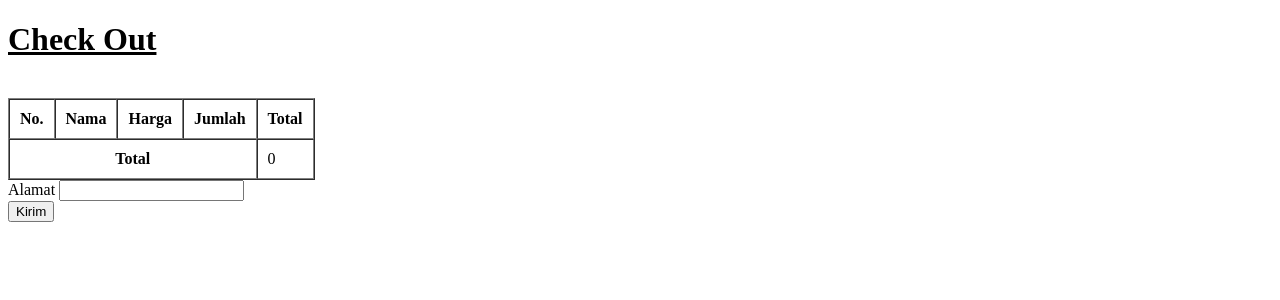
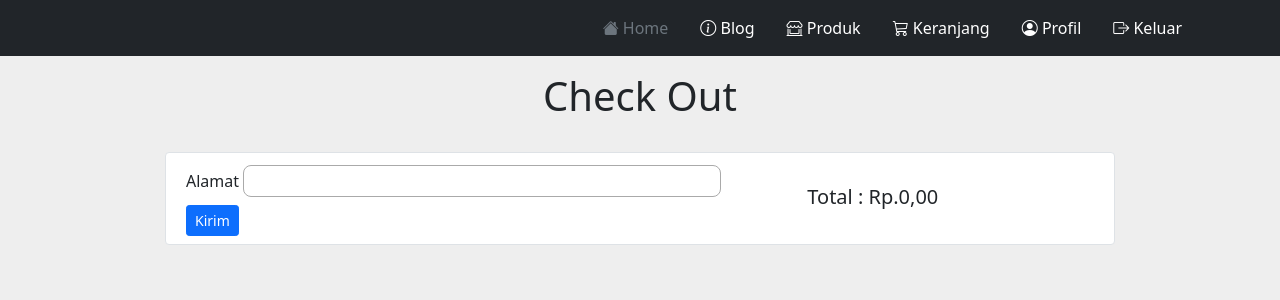
Before and after one commit to anangbagus/takemyherb, a PHP site: page /takemyherb/checkout.php?id_keranjang=1 in a window 1280 px wide. Shown: the top 300 px of the page. Run offline with PHP 8.4, Linux system fonts and the light colour scheme; a user stored in the database is signed in; data comes from the database, SQL or seed files in the repository; data that the repository does not hold is empty; some libraries are stand-ins or nearby versions.

Commit message:
add bootstrap

```diff
--- a/checkout.php
+++ b/checkout.php
@@ -29,41 +29,101 @@
     <meta charset="UTF-8">
     <meta http-equiv="X-UA-Compatible" content="IE=edge">
     <meta name="viewport" content="width=device-width, initial-scale=1.0">
-    <title>Check Out</title>
+    <link href="https://cdn.jsdelivr.net/npm/bootstrap@5.1.3/dist/css/bootstrap.min.css" rel="stylesheet" integrity="sha384-1BmE4kWBq78iYhFldvKuhfTAU6auU8tT94WrHftjDbrCEXSU1oBoqyl2QvZ6jIW3" crossorigin="anonymous">
+    <link rel="stylesheet" href="https://cdn.jsdelivr.net/npm/bootstrap-icons@1.7.2/font/bootstrap-icons.css">
+    <link rel="stylesheet" href="css/style.css">
+    <script src="https://ajax.googleapis.com/ajax/libs/jquery/3.5.1/jquery.min.js"></script>
+    <style type="text/css">
+        .input-style {
+            padding: 3px;
+            width: 80%;
+            border: 1px solid #aaaaaa;
+            border-radius: 8px;
+            -webkit-appearance: none
+        }
+  </style>
+  <title>Check Out</title>
 </head>
-<body>
-    <h1><ins>Check Out</ins></h1>
+<body style="background-color: rgb(238,238,238);">
+    <?php include('_header.php'); ?>
+    <h1 class="text-center mt-3">Check Out</h1>
     <br>
 
-    <table border="1" cellpadding="10" cellspacing="0">
-        <tr>
+    <!-- <table border="1" cellpadding="10" cellspacing="0"> -->
+        <!-- <tr>
             <th>No.</th>
             <th>Nama</th>
             <th>Harga</th>
             <th>Jumlah</th>
             <th>Total</th>
-        </tr>
+        </tr> -->
         <?php $i = 1; foreach($keranjang as $row) : ?>
-        <tr>
+
+        <div class="container mt-3 mb-3">
+            <div class="d-flex justify-content-center row">
+                <div class="col-md-10">
+                    <div class="row p-2 bg-white border rounded">
+                        <div class="col-md-2 mt-1 mr-3 text-end">
+                            <img class="img-fluid img-responsive rounded product-image" style="height: 160px;" src="img/<?=$row["foto"]; ?>.jpg"></div>
+                        <div class="col-md-6 mt-1">
+                            <h5><?=$row["nama_produk"]; ?></h5>
+                            <p class="text-justify para mb-0"> <?=$row["deskripsi"]; ?></p>
+                        </div>
+                        <div class="align-items-center align-content-center col-md-4 border-left mt-1">
+                            <div class="d-flex flex-row align-items-center">
+                                <span class="strike-text"></span>
+                            </div>
+                            <div class="d-flex flex-column ">
+                                Jumlah : <?= $row["qty"];?> </br>
+                                Harga  : <?=$row["harga"]; ?>
+                                <p> Total Harga: <h5 class="mr-1">Rp.<?= ($row["harga"] * $row["qty"]); ?>,00</h5> </p>
+                            </div>
+                        </div>
+                    </div>
+                </div>
+            </div>
+        </div>
+
+        <!-- <tr>
             <td><?php echo $i; ?></td>
             <td><?=$row["nama_produk"]; ?></td>
             <td><?=$row["harga"]; ?></td>
             <td><?=$row["qty"] ?></td>
             <td><?= ($row["harga"] * $row["qty"]); ?></td>
-        </tr>
+        </tr> -->
         <?php $total+=($row["harga"] * $row["qty"]); $i++; endforeach; ?>
-        <tr>
-            <th colspan="4">Total</th>
-            <td><?= $total;?></td>
-        </tr>
-    </table>
+
     <form action="buatpesanan.php" method="post">
-        <label>Alamat</label>
-        <input type="text" name="alamat" id="alamat">
-        <input type="hidden" name="id_keranjang" value="<?= $id_keranjang;?>">
-        <input type="hidden" name="total" value="<?= $total;?>">
-        <br>
-        <input type="submit" value="Kirim" name="kirim">
+
+
+        <div class="container mb-5">
+            <div class="d-flex justify-content-center row">
+                <div class="col-md-10">
+                    <div class="row p-2 bg-white border rounded">
+                        <div class="col-md-8 mt-1">
+                            <label>Alamat</label>
+                            <input class="input-style" type="text" name="alamat" id="alamat">
+                            <input type="hidden" name="id_keranjang" value="<?= $id_keranjang;?>">
+                            <input type="hidden" name="total" value="<?= $total;?>">
+                            <br>
+                            <input type="submit" class="btn btn-primary btn-sm mt-2 d-inline" value="Kirim" name="kirim">
+                        </div>
+                        <div class="align-items-center align-content-center col-md-4 border-left mt-1">
+                            <div class="d-flex flex-row align-items-center">
+                            </div>
+                            <div class="d-flex flex-column ">
+                                <h5> Total : Rp.<?= $total;?>,00 </h5>
+                            </div>
+                        </div>
+                    </div>
+                </div>
+            </div>
+        </div>
     </form>
+
+
+
+    <!-- </table> -->
+    <script src="https://cdn.jsdelivr.net/npm/bootstrap@5.1.3/dist/js/bootstrap.bundle.min.js" integrity="sha384-ka7Sk0Gln4gmtz2MlQnikT1wXgYsOg+OMhuP+IlRH9sENBO0LRn5q+8nbTov4+1p" crossorigin="anonymous"></script>
 </body>
 </html>
```
Also changed, not shown: keranjang.php (+44 -7 lines).
